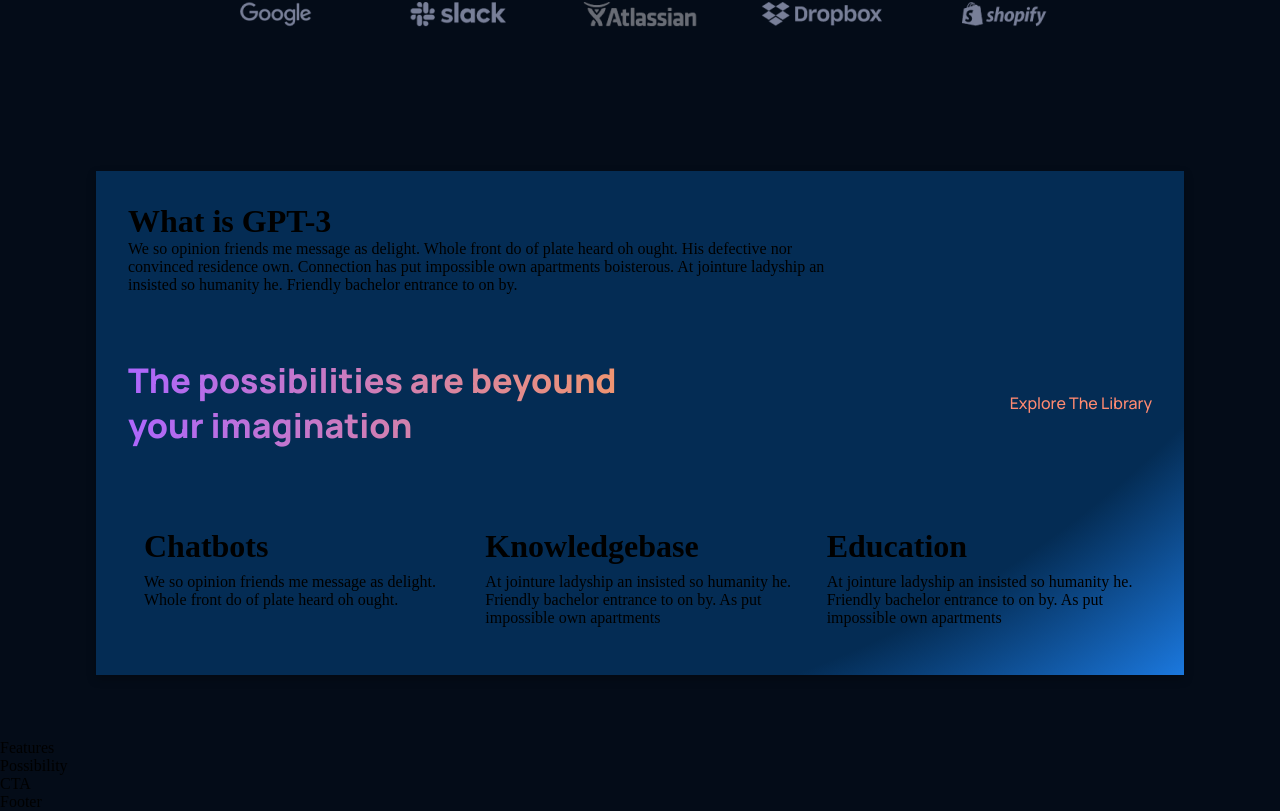
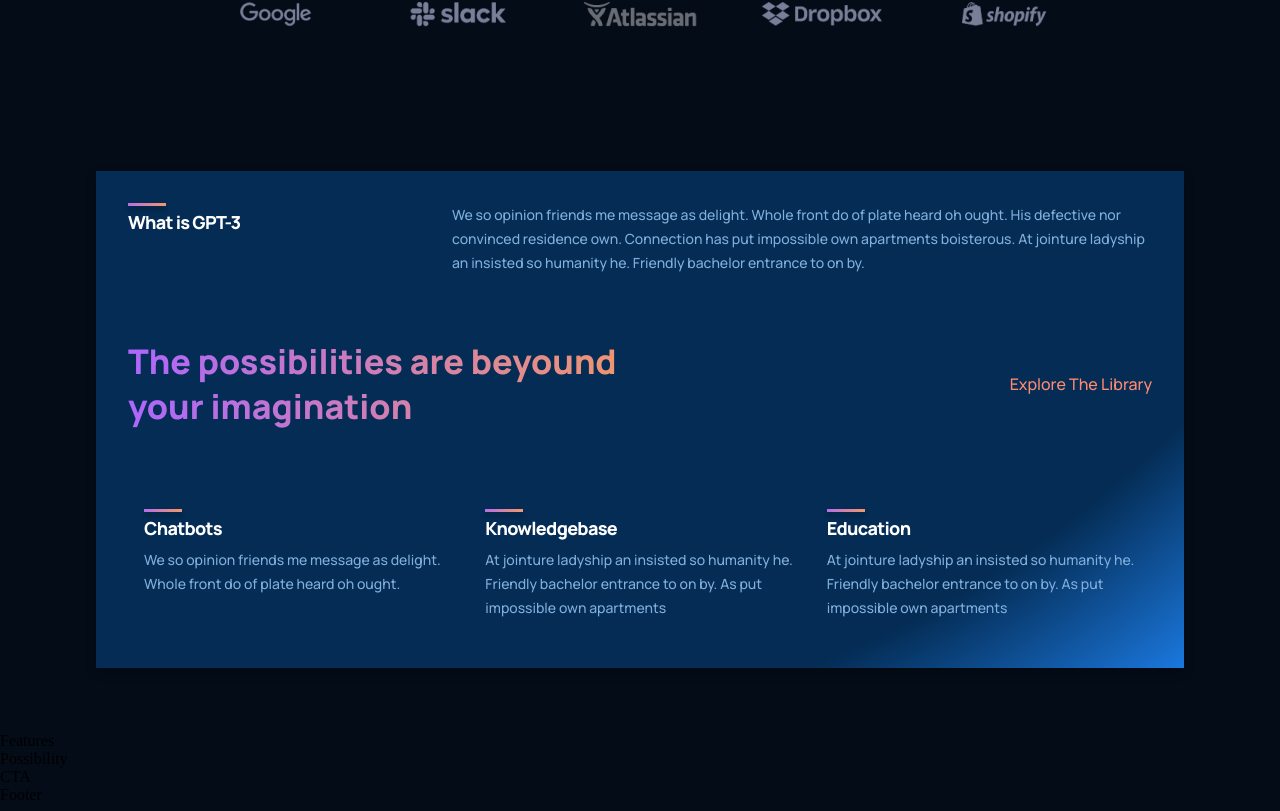
Before and after one commit to Damileee/GPT3-Landing-WebPage, a React (Create React App) app: page / in a window 1280 px wide. Shown: the part 915-1726 px from the top of the page. Built offline with nearby package versions, Linux system fonts and the light colour scheme.

Commit message:
Chore: completed the feature component styling

```diff
--- a/src/components/feature/feature.css
+++ b/src/components/feature/feature.css
@@ -0,0 +1,62 @@
+.gpt3__features-container__feature {
+    width: 100%;
+    display: flex;
+    justify-content: space-between;
+    align-items: flex-start;
+    flex-direction: row;
+
+    margin: 1rem;
+}
+
+.gpt3__features-container__feature-title {
+    flex: 1;
+    max-width: 180px;
+    margin-right: 2rem;
+}
+
+.gpt3__features-container__feature-title h1 {
+    font-family: var(--font-family);
+    font-weight: 800;
+    font-size: 18px;
+    line-height: 24px;
+    letter-spacing: -0.04em;
+    color: #fff;
+}
+
+.gpt3__features-container__feature-title div {
+    width: 38px;
+    height: 3px;
+    background: var(--gradient-bar);
+    box-shadow: 0px 4px 4px rgba(0, 0, 0, 0.25);
+    margin-bottom: 0.25rem;
+}
+
+.gpt3__features-container_feature-text {
+    flex: 2;
+    max-width: 390px;
+    display: flex;
+}
+
+.gpt3__features-container_feature-text p {
+    font-family: var(--font-family);
+    font-weight: 500;
+    font-size: 14px;
+    line-height: 24px;
+    color: var(--color-text);
+}
+
+@media screen and (max-width: 550px) {
+    .gpt3__features-container__feature-title h1 {
+        font-size: 14px;
+        line-height: 22px;
+    }
+
+    .gpt3__features-container_feature-text p {
+        font-size: 12px;
+        line-height: 20px;
+    }
+
+    .gpt3__features-container__feature {
+        margin: 1rem 0;
+    }
+}
```
